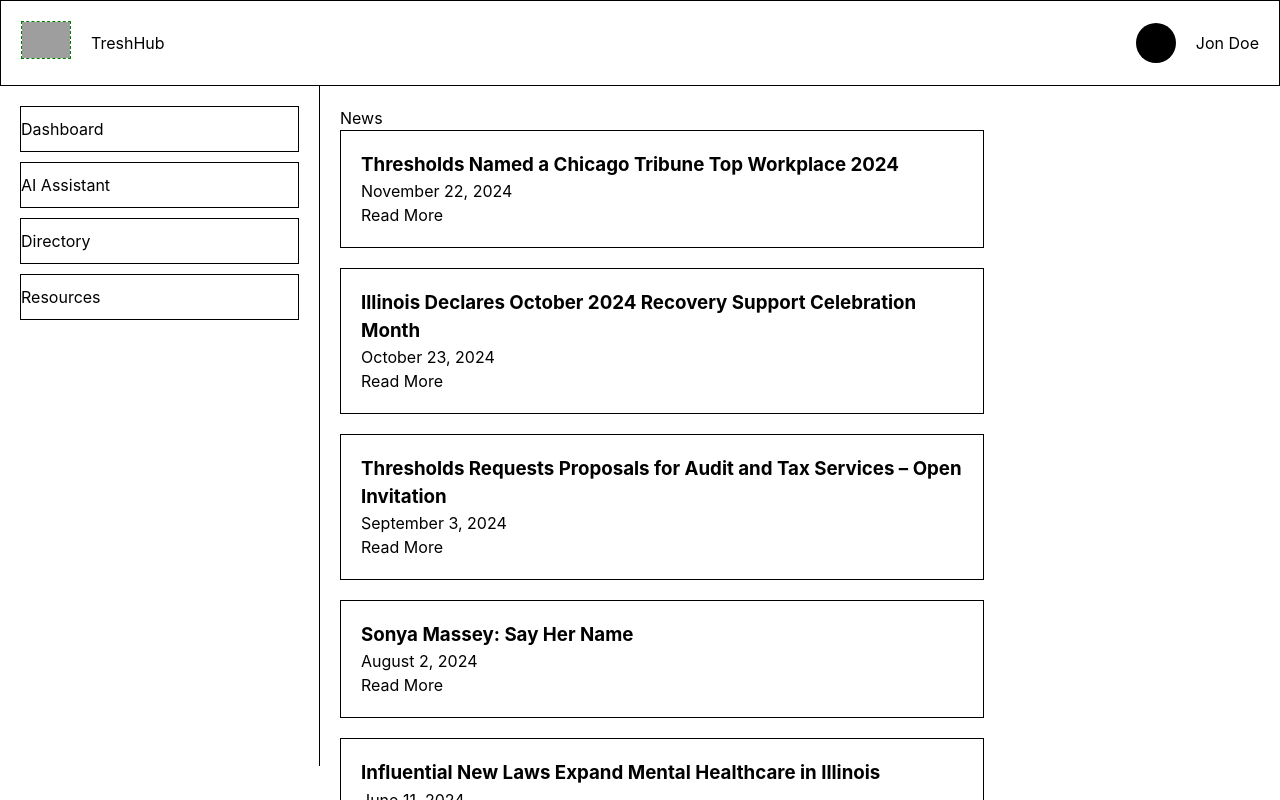
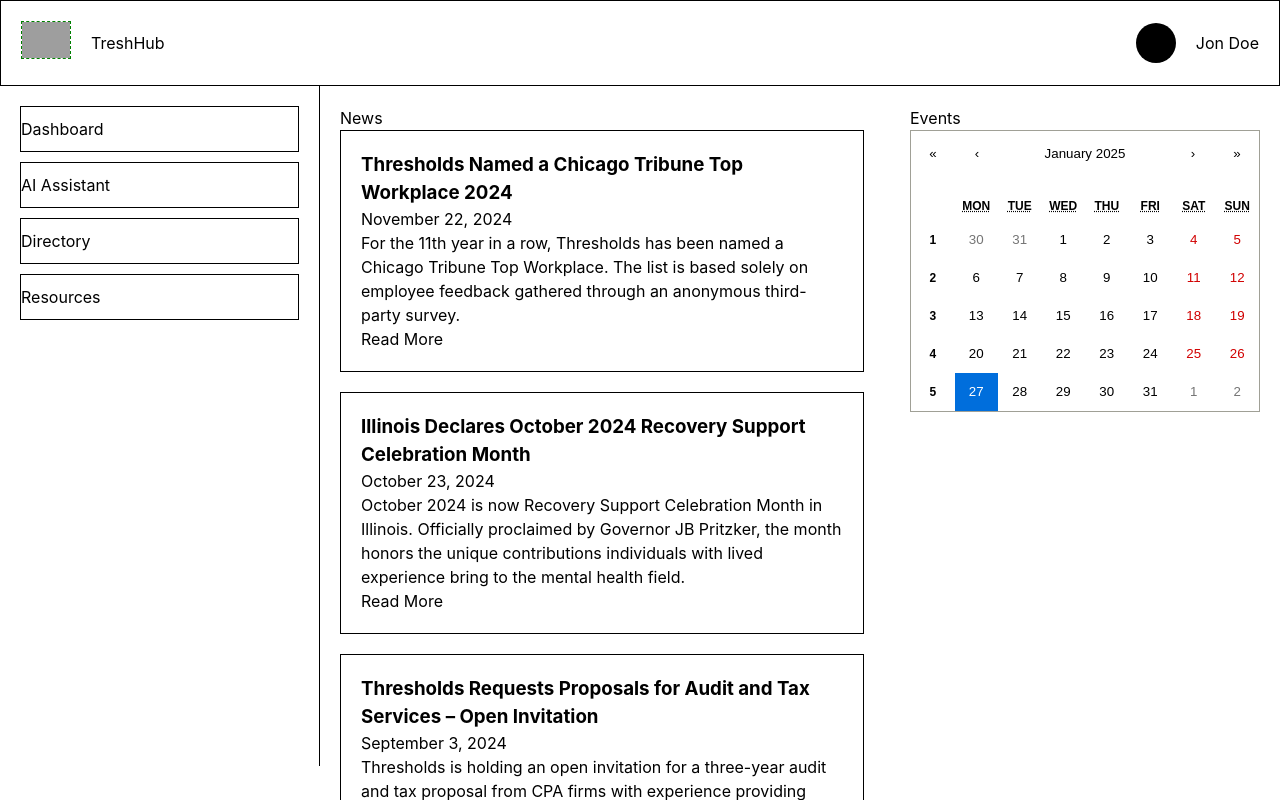
Before and after one commit to icstars/TruePathTechnologies, a React (Vite) app in the folder frontend/: page /dashboard in a window 1280 px wide. Shown: the top 800 px of the page. Built offline with nearby package versions, Linux system fonts and the light colour scheme; grey boxes are pictures that could not be loaded.

Commit message:
install Calendar and add to Dashboard

```diff
--- a/frontend/package.json
+++ b/frontend/package.json
@@ -11,6 +11,7 @@
   },
   "dependencies": {
     "react": "^18.3.1",
+    "react-calendar": "^5.1.0",
     "react-dom": "^18.3.1",
     "react-router": "^7.1.1"
   },
--- a/frontend/src/pages/dashboard/Dashboard.jsx
+++ b/frontend/src/pages/dashboard/Dashboard.jsx
@@ -1,7 +1,10 @@
 import UpdatesCard from "../../widgets/UpdatesCard/UpdatesCard";
 import styles from "./Dashboard.module.css";
+import Calendar from 'react-calendar';
+import 'react-calendar/dist/Calendar.css';
 
 export default function Dashboard() {
+  let value = Date()
   const mocknews = [
     {
       "title": "Thresholds Named a Chicago Tribune Top Workplace 2024",
@@ -36,12 +39,17 @@ export default function Dashboard() {
   ];
 
   return (
-    <div>
+    <div className={styles.dashboardBox}>
+
+      <div className={styles.newsBox}>
       <p>News</p>
-      <div className={styles.newsBox}>
         {
-          mocknews.map(item=><UpdatesCard key={item.date} title={item.title} date={item.date}/>)
+          mocknews.map(item=><UpdatesCard key={item.date} {...item}/>)
         }
+      </div>
+      <div className={styles.eventsBox}>
+      <p>Events</p>
+        <Calendar showWeekNumbers value={value}/>
       </div>
     </div>
   )
--- a/frontend/src/pages/dashboard/Dashboard.module.css
+++ b/frontend/src/pages/dashboard/Dashboard.module.css
@@ -1,3 +1,8 @@
+.dashboardBox {
+    display: flex;
+    gap: 5%;
+}
+
 .newsBox {
-    width: 70%;
+    width: 80%;
 }
```
Also changed, not shown: 1 other file (tests, documents, lock files or other folders).
